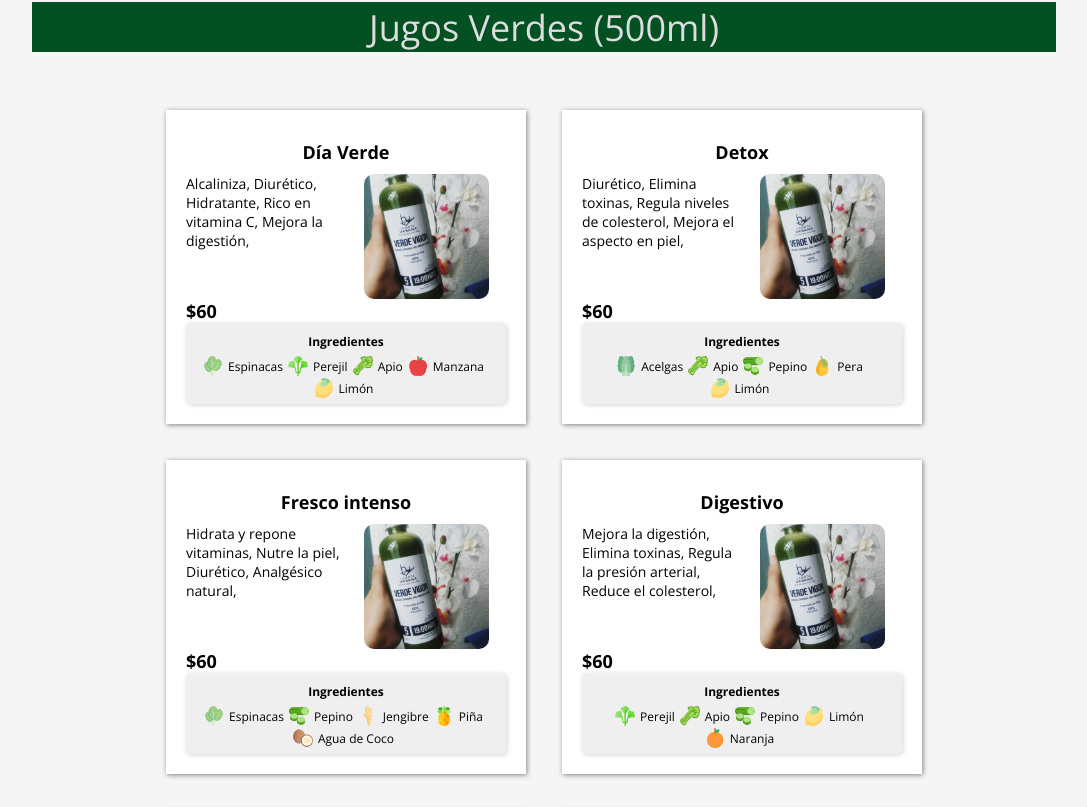
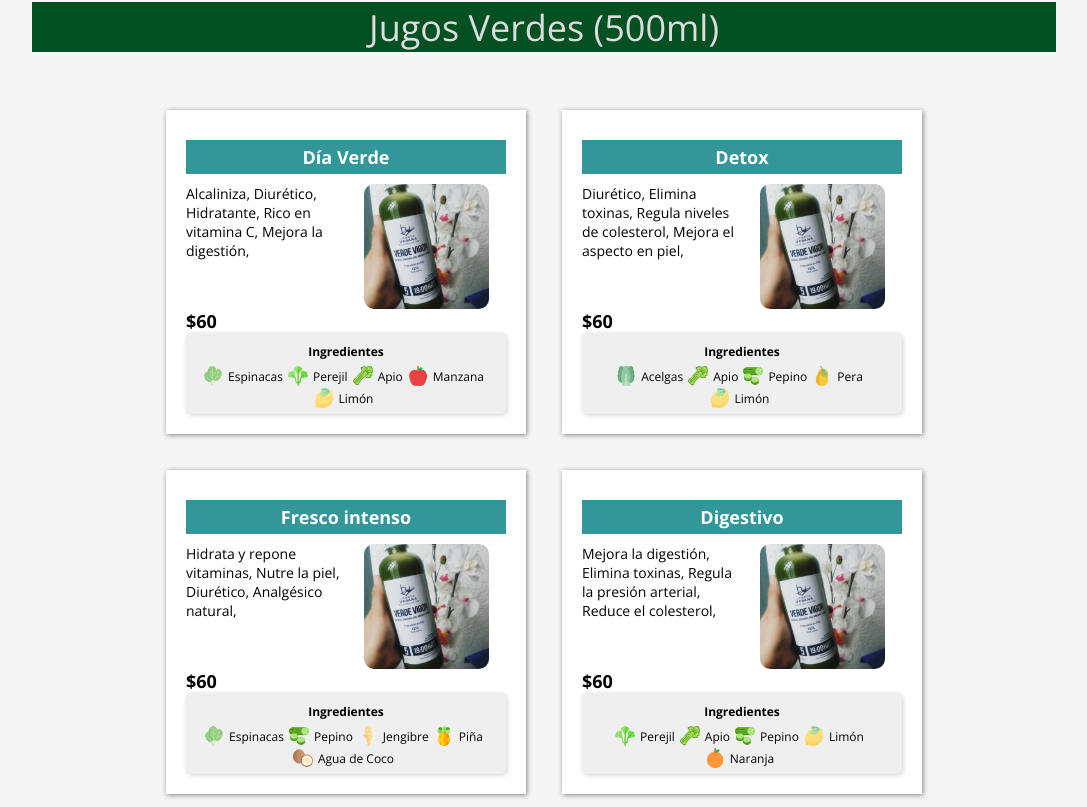
Before and after one commit to ArielMD/Huerta-Urbana, a Gatsby site: page /Products in a window 1280 px wide. Shown: the part 785-1592 px from the top of the page, without its empty margins (96-1183 px from the left). Built offline with nearby package versions, Linux system fonts and the light colour scheme; Gatsby itself is replaced by a stand-in of ours.

Commit message:
style: color de fondo a los titulos de la cards

```diff
--- a/src/components/ExtendPackageCard.js
+++ b/src/components/ExtendPackageCard.js
@@ -15,6 +15,9 @@ const CardStyled = styled.div`
   h1 {
     font-size: 18px;
     text-align: center;
+    background-color: #e01883;
+    color: #ffffff;
+    padding: 5px;
   }
   h2 {
     font-size: 16px;
@@ -24,6 +27,7 @@ const CardStyled = styled.div`
 
   p {
     text-align: center;
+    font-weight: 800;
     font-size: 14px;
     padding-top: 10px;
     padding-bottom: 10px;
--- a/src/components/ExtendProductCard.js
+++ b/src/components/ExtendProductCard.js
@@ -17,6 +17,9 @@ const CardStyled = styled.div`
     text-align: center;
     margin-top: 10px;
     margin-bottom: 10px;
+    background-color: #339699;
+    color: #fff;
+    padding: 5px;
   }
   .wrapper {
     display: flex;
```
